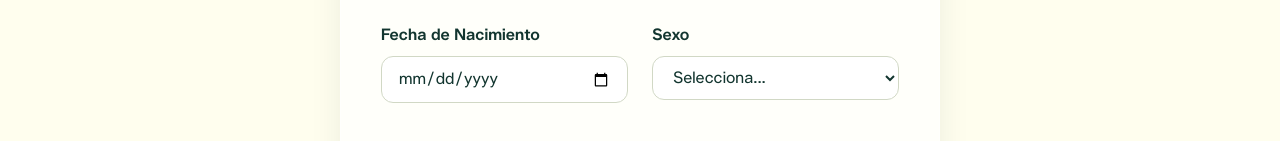
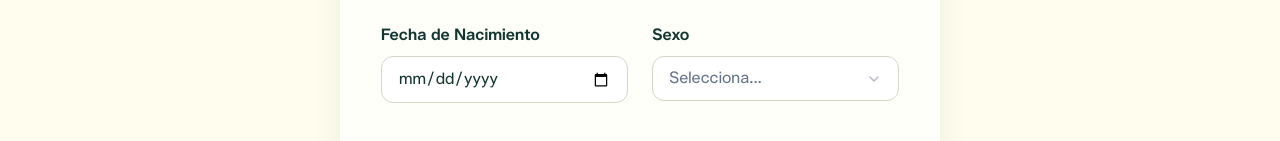
Before and after one commit to Villegascs/Od-Pierina-Villegas, a Next.js app: page /register in a window 1280 px wide. Shown: the part 506-647 px from the top of the page. Built offline with nearby package versions, Linux system fonts and the light colour scheme.

Commit message:
feat: replace native select with custom shadcn-style dropdown

```diff
--- a/src/app/(auth)/register/page.tsx
+++ b/src/app/(auth)/register/page.tsx
@@ -2,6 +2,7 @@
 import Link from 'next/link';
 import { useState } from 'react';
 import { useRouter } from 'next/navigation';
+import SelectDropdown from '@/components/SelectDropdown';
 
 export default function RegisterPage() {
   const router = useRouter();
@@ -79,12 +80,15 @@ export default function RegisterPage() {
             </div>
             <div>
               <label className="label" htmlFor="gender">Sexo</label>
-              <select className="input-field" id="gender" name="gender" required defaultValue="">
-                <option value="" disabled>Selecciona...</option>
-                <option value="M">Masculino</option>
-                <option value="F">Femenino</option>
-                <option value="O">Otro</option>
-              </select>
+              <SelectDropdown
+                name="gender"
+                options={[
+                  { value: 'M', label: 'Masculino' },
+                  { value: 'F', label: 'Femenino' },
+                  { value: 'O', label: 'Otro' }
+                ]}
+                placeholder="Selecciona..."
+              />
             </div>
           </div>
 
--- /dev/null
+++ b/src/components/SelectDropdown.tsx
@@ -0,0 +1,113 @@
+'use client';
+
+import * as React from 'react';
+import { ChevronDown, Check } from 'lucide-react';
+
+interface Option {
+  value: string;
+  label: string;
+}
+
+interface SelectDropdownProps {
+  name: string;
+  options: Option[];
+  defaultValue?: string;
+  placeholder?: string;
+}
+
+export default function SelectDropdown({ name, options, defaultValue = '', placeholder = 'Seleccionar...' }: SelectDropdownProps) {
+  const [selectedValue, setSelectedValue] = React.useState(defaultValue);
+  const [isOpen, setIsOpen] = React.useState(false);
+  const popoverRef = React.useRef<HTMLDivElement>(null);
+
+  React.useEffect(() => {
+    function handleClickOutside(event: MouseEvent) {
+      if (popoverRef.current && !popoverRef.current.contains(event.target as Node)) {
+        setIsOpen(false);
+      }
+    }
+    document.addEventListener("mousedown", handleClickOutside);
+    return () => document.removeEventListener("mousedown", handleClickOutside);
+  }, [popoverRef]);
+
+  const selectedOption = options.find((opt) => opt.value === selectedValue);
+
+  return (
+    <div style={{ position: 'relative', width: '100%' }} ref={popoverRef}>
+      <input type="hidden" name={name} value={selectedValue} required />
+
+      <button
+        type="button"
+        onClick={() => setIsOpen(!isOpen)}
+        className="input-field"
+        style={{
+          display: 'flex',
+          alignItems: 'center',
+          justifyContent: 'space-between',
+          background: 'var(--surface)',
+          color: selectedValue ? 'var(--text-main)' : 'var(--text-muted)',
+          cursor: 'pointer',
+          textAlign: 'left',
+          width: '100%'
+        }}
+      >
+        {selectedOption ? selectedOption.label : placeholder}
+        <ChevronDown size={16} style={{ opacity: 0.5, transition: 'transform 0.2s', transform: isOpen ? 'rotate(180deg)' : 'rotate(0deg)' }} />
+      </button>
+
+      {isOpen && (
+        <div style={{
+          position: 'absolute',
+          top: '100%',
+          left: 0,
+          right: 0,
+          marginTop: '0.25rem',
+          zIndex: 50,
+          background: 'var(--surface)',
+          border: '1px solid var(--border)',
+          borderRadius: '8px',
+          boxShadow: '0 4px 12px rgba(18, 53, 47, 0.1)',
+          padding: '0.25rem',
+          maxHeight: '300px',
+          overflowY: 'auto'
+        }}>
+          {options.map((option) => (
+            <div
+              key={option.value}
+              onClick={() => {
+                setSelectedValue(option.value);
+                setIsOpen(false);
+              }}
+              style={{
+                display: 'flex',
+                alignItems: 'center',
+                justifyContent: 'space-between',
+                padding: '0.5rem 0.75rem',
+                cursor: 'pointer',
+                borderRadius: '6px',
+                fontSize: '0.9rem',
+                background: selectedValue === option.value ? 'var(--surface-alt)' : 'transparent',
+                color: 'var(--text-main)'
+              }}
+              onMouseOver={(e) => {
+                if (selectedValue !== option.value) {
+                  e.currentTarget.style.background = 'var(--surface-alt)';
+                }
+              }}
+              onMouseOut={(e) => {
+                if (selectedValue !== option.value) {
+                  e.currentTarget.style.background = 'transparent';
+                }
+              }}
+            >
+              {option.label}
+              {selectedValue === option.value && (
+                <Check size={16} style={{ color: 'var(--primary)' }} />
+              )}
+            </div>
+          ))}
+        </div>
+      )}
+    </div>
+  );
+}
```
Also changed, not shown: src/app/admin/finances/page.tsx (+9 -4 lines).
